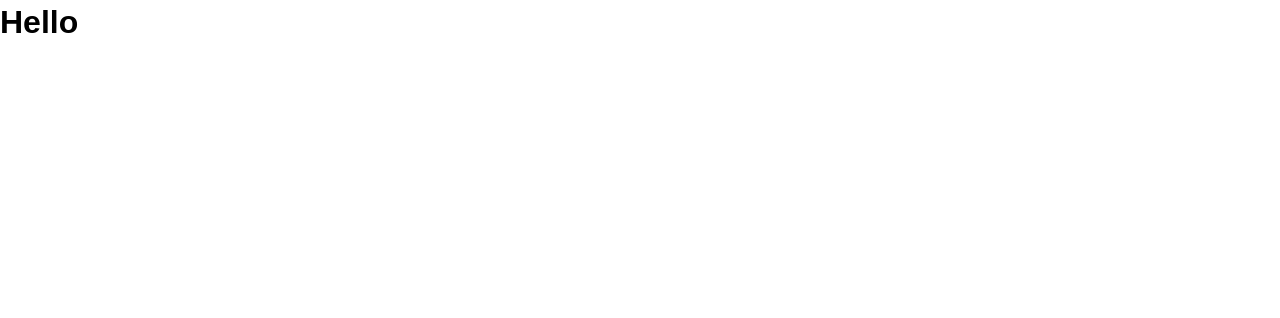
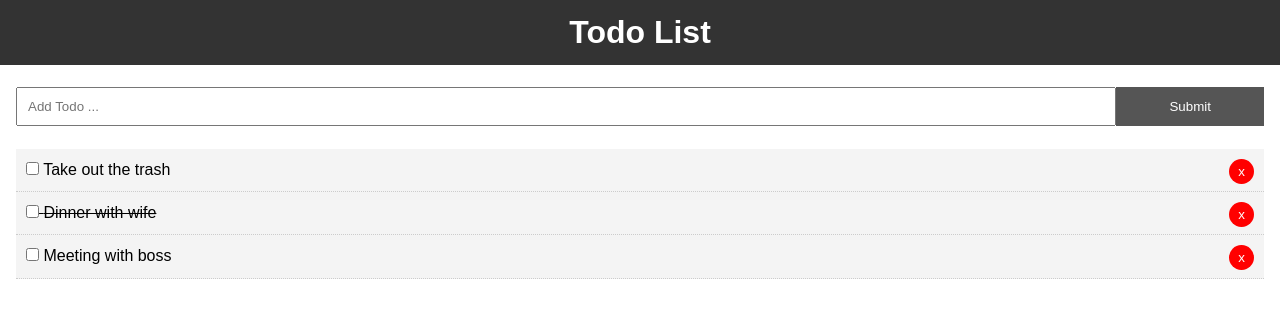
Before and after one commit to Rashik-raj/react_todo_app, a React (Create React App) app: page / in a window 1280 px wide. Shown: the top 318 px of the page. Built offline with nearby package versions, Linux system fonts and the light colour scheme.

Commit message:
react prop, state, lifecycle completed

```diff
--- a/src/App.css
+++ b/src/App.css
@@ -13,3 +13,20 @@ a {
   color: #333;
   text-decoration: none;
 }
+
+.container {
+  padding: 0 1rem;
+}
+
+.btn {
+  display: inline-block;
+  border: none;
+  background: #555;
+  color: #fff;
+  padding: 7px 20px;
+  cursor: pointer;
+}
+
+.btn:hover {
+  background: #666;
+}
--- a/src/App.js
+++ b/src/App.js
@@ -1,11 +1,62 @@
 import React, { Component } from 'react';
+import Header from './components/layout/Header'
+import Todos from './components/Todos'
+import AddTodo from './components/AddTodo'
+
 import './App.css';
 
 class App extends Component {
+  state = {
+    todos: [
+      {
+        id: 1,
+        title: 'Take out the trash',
+        completed: false,
+      },
+      {
+        id: 2,
+        title: 'Dinner with wife',
+        completed: true,
+      },
+      {
+        id: 3,
+        title: 'Meeting with boss',
+        completed: false,
+      }
+    ]
+  }
+
+  // toggle complete
+  markComplete = (id) => {
+    this.setState({ todos: this.state.todos.map(todo => {
+      if(todo.id === id) {
+        todo.completed = !todo.completed;
+      }
+      return todo;
+    })});
+  }
+
+  // delete todo
+  delTodo = (id) => {
+    this.setState({ todos: [...this.state.todos.filter(todo => todo.id !== id)]});
+  }
+
+  // add todo
+  addTodo = (title) => {
+    const newTodo = {id: 5, title, completed: false}
+    this.setState({ todos: [...this.state.todos, newTodo]});
+  }
+
   render() {
     return (
       <div className="App">
-        <h1>Hello</h1>
+        <Header />
+        <div className="container">
+          <br></br>
+          <AddTodo addTodo={this.addTodo}/>
+          <br></br>
+          <Todos todos={this.state.todos} delTodo={this.delTodo} markComplete={this.markComplete}/>
+        </div>
       </div>
     );
   }
--- /dev/null
+++ b/src/components/AddTodo.js
@@ -0,0 +1,24 @@
+import React, { Component } from 'react'
+
+export default class AddTodo extends Component {
+    state = {
+        title: ''
+    }
+
+    onChange = (e) => this.setState({ [e.target.name]: e.target.value });
+
+    onSubmit = (e) => {
+        e.preventDefault();
+        this.props.addTodo(this.state.title);
+        this.setState({title: ''});
+    }
+
+    render() {
+        return (
+            <form onSubmit={this.onSubmit} style={{ display: 'flex' }}>
+                <input type="text" name="title" placeholder="Add Todo ..." style={{ flex: '10', padding: '10px' }} value={this.state.title} onChange={this.onChange} />
+                <input type="submit" value="Submit" className="btn" style={{ flex: '1' }} />
+            </form>
+        )
+    }
+}
--- /dev/null
+++ b/src/components/TodoItem.js
@@ -0,0 +1,41 @@
+import React, { Component } from 'react'
+import PropTypes from 'prop-types';
+
+export class TodoItem extends Component {
+    getStyle = () => {
+        return {
+            background: '#f4f4f4',
+            padding: '10px',
+            borderBottom: '1px #ccc dotted',
+            textDecoration: this.props.todo.completed ? 'line-through' : 'none'
+        }
+    }
+    render() {
+        const { id, title} = this.props.todo;
+        return (
+            <div style={this.getStyle()}>
+                <p>
+                    <input type="checkbox" onChange={this.props.markComplete.bind(this, id)} />{' '}
+                    {title}
+                    <button onClick={this.props.delTodo.bind(this, id)} style={btnStyle}>x</button>
+                </p>
+            </div>
+        )
+    }
+}
+
+TodoItem.propTypes = {
+    todo: PropTypes.object.isRequired,
+}
+
+const btnStyle = {
+    background: '#ff0000',
+    color: '#fff',
+    border: 'none',
+    padding: '5px 9px',
+    borderRadius: '50%',
+    cursor: 'pointer',
+    float: 'right'
+}
+
+export default TodoItem
--- /dev/null
+++ b/src/components/Todos.js
@@ -0,0 +1,18 @@
+import React, { Component } from 'react'
+import TodoItem from './TodoItem';
+import PropTypes from 'prop-types';
+
+class Todos extends Component {
+    render() {
+        return this.props.todos.map((todo) => (
+            <TodoItem key={todo.id} todo={todo} delTodo={this.props.delTodo} markComplete={this.props.markComplete}/>
+        ))
+    }
+}
+
+// PropTypes
+Todos.propTypes = {
+    todos: PropTypes.array.isRequired
+}
+
+export default Todos;
--- /dev/null
+++ b/src/components/layout/Header.js
@@ -0,0 +1,16 @@
+import React from 'react'
+
+export default function Header() {
+    return (
+        <header>
+            <h1 style={headerStyle}>Todo List</h1>
+        </header>
+    )
+}
+
+const headerStyle = {
+    backgroundColor: '#333',
+    color: '#fff',
+    textAlign: 'center',
+    padding: '10px'
+}
```
